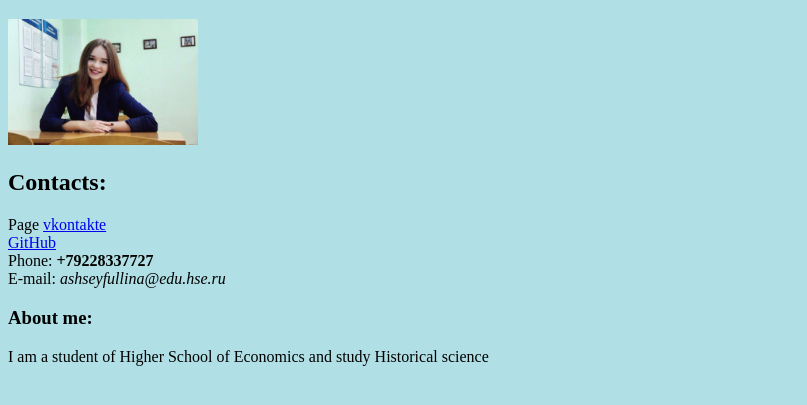
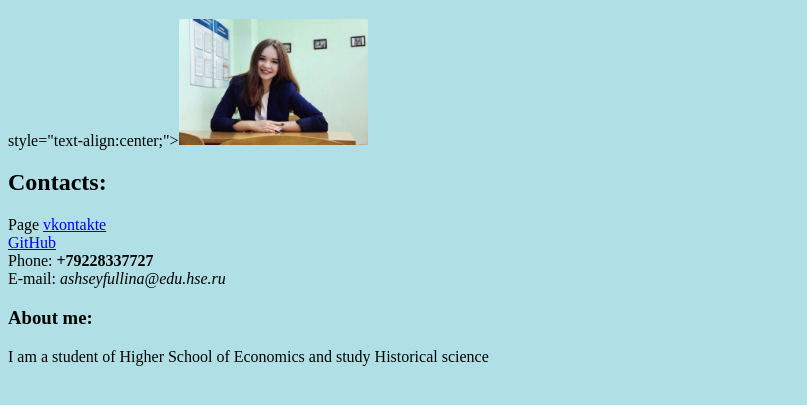
Before and after one commit to ashseyfullina/ashseyfullina.github.io, a plain HTML site: page index.html in a window 1280 px wide. Shown: the part 61-466 px from the top of the page, without its empty margins (0-807 px from the left). Drawn offline with Linux system fonts and the light colour scheme.

Commit message:
Update index.html

```diff
--- a/index.html
+++ b/index.html
@@ -8,7 +8,7 @@
 
 
 <h1 style="text-align:center;">Arina Seyfullina</h1>
-      <left><img alt="It's me" width="15%" src="me.jpg"></left>
+      style="text-align:center;"><img alt="It's me" width="15%" src="me.jpg">
       <br/>
       <h2>Contacts:</h2>
       Page <a href=https://vk.com/as.nightwing>vkontakte</a>
```
